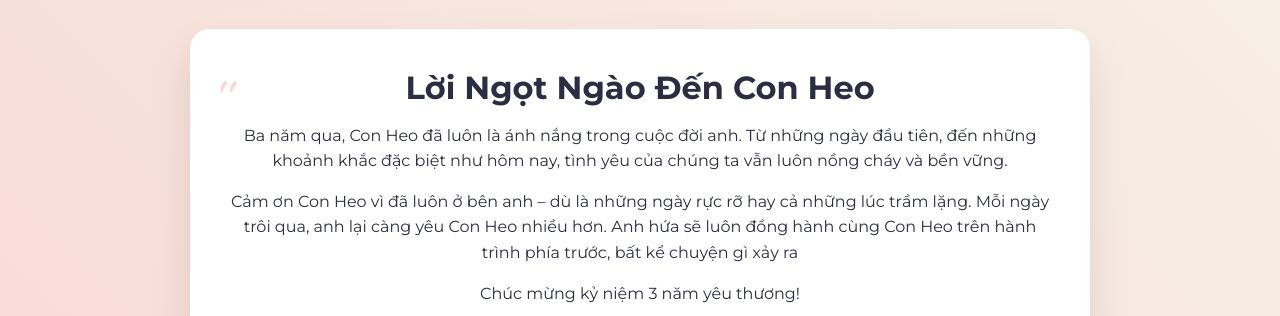
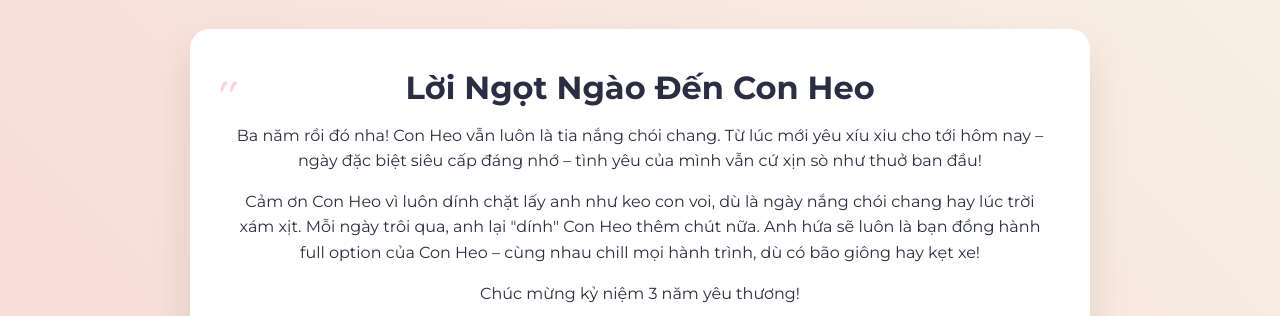
Before and after one commit to MaiTheHao/Me-You, a plain HTML site: page index.html in a window 1280 px wide. Shown: the part 3780-4096 px from the top of the page. Drawn offline with Linux system fonts and the light colour scheme.

Commit message:
dead :_)

```diff
--- a/index.html
+++ b/index.html
@@ -78,14 +78,15 @@
 				<div class="message-card">
 					<h2>Lời Ngọt Ngào Đến Con Heo</h2>
 					<p>
-						Ba năm qua, Con Heo đã luôn là ánh nắng trong cuộc đời anh. Từ những ngày đầu tiên, đến những
-						khoảnh khắc đặc biệt như hôm nay, tình yêu của chúng ta vẫn luôn nồng cháy và bền vững.
+						Ba năm rồi đó nha! Con Heo vẫn luôn là tia nắng chói chang. Từ lúc mới yêu xíu xiu cho tới hôm
+						nay – ngày đặc biệt siêu cấp đáng nhớ – tình yêu của mình vẫn cứ xịn sò như thuở ban đầu!
 					</p>
 					<p>
-						Cảm ơn Con Heo vì đã luôn ở bên anh – dù là những ngày rực rỡ hay cả những lúc trầm lặng. Mỗi
-						ngày trôi qua, anh lại càng yêu Con Heo nhiều hơn. Anh hứa sẽ luôn đồng hành cùng Con Heo trên
-						hành trình phía trước, bất kể chuyện gì xảy ra
+						Cảm ơn Con Heo vì luôn dính chặt lấy anh như keo con voi, dù là ngày nắng chói chang hay lúc
+						trời xám xịt. Mỗi ngày trôi qua, anh lại "dính" Con Heo thêm chút nữa. Anh hứa sẽ luôn là bạn
+						đồng hành full option của Con Heo – cùng nhau chill mọi hành trình, dù có bão giông hay kẹt xe!
 					</p>
+
 					<p>Chúc mừng kỷ niệm 3 năm yêu thương!</p>
 					<video controls poster="videos/v1.mp4" autoplay loop>
 						<source src="videos/v1.mp4" type="video/mp4" />
```
